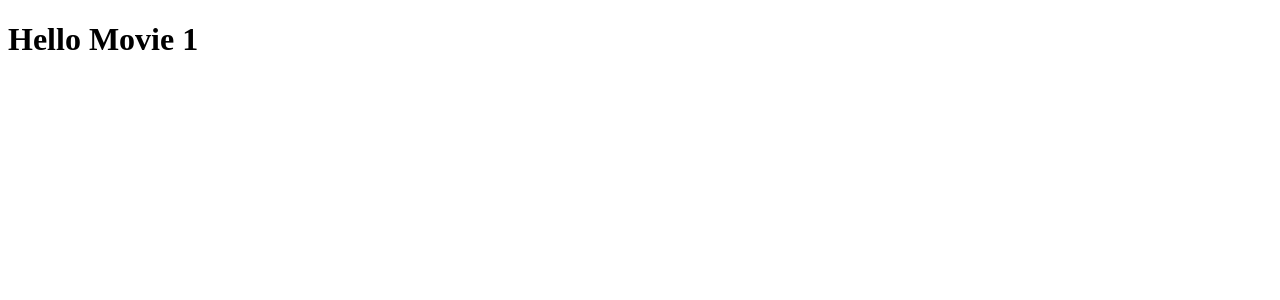
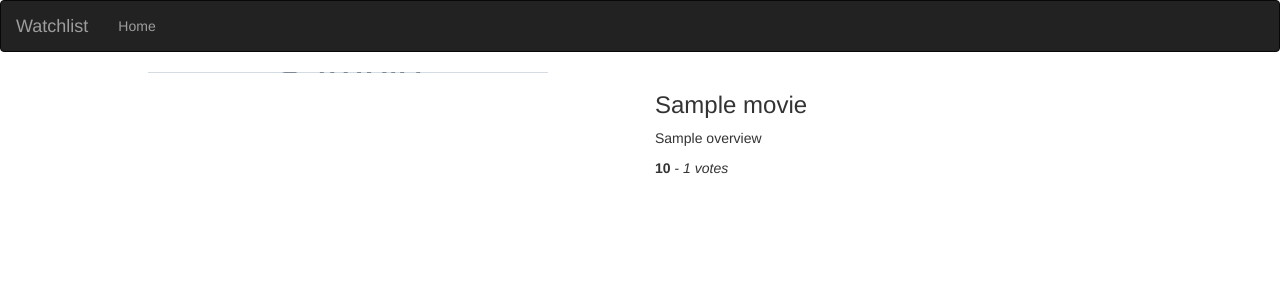
Before and after one commit to geezercodes/Flask-Watchlist, a Flask app: template app/templates/movie.html in a window 1280 px wide. Shown: the top 300 px of the page. Run offline with Flask 2, Linux system fonts and the light colour scheme; the template is opened without the code that fills it: most values are stand-ins (such as "Sample title", 1, 10 or a date in 2020); some libraries are stand-ins or nearby versions.

Commit message:
add the api templates

```diff
--- a/app/__init__.py
+++ b/app/__init__.py
@@ -1,5 +1,6 @@
 from flask import Flask
 from .config import DevConfig
+from flask_bootstrap import Bootstrap
 
 # Initializing application
 app = Flask(__name__,instance_relative_config = True)
@@ -8,4 +9,8 @@ app = Flask(__name__,instance_relative_config = True)
 app.config.from_object(DevConfig)
 app.config.from_pyfile('config.py')
 
+# Initializing Flask Extensions
+bootstrap = Bootstrap(app)
+
 from app import views
+from app import error
--- /dev/null
+++ b/app/templates/base.html
@@ -0,0 +1,6 @@
+{% extends 'bootstrap/base.html'%}
+
+<!-- Navbar block  -->
+{% block navbar %}
+    {% include 'navbar.html' %}
+{% endblock %}
--- /dev/null
+++ b/app/templates/fourOwfour.html
@@ -0,0 +1,5 @@
+{% extends 'base.html'%}
+
+{% block content %}
+    <h1>WHOOOPS we can't find that page</h1>
+{% endblock %}
--- a/app/templates/movie.html
+++ b/app/templates/movie.html
@@ -1,14 +1,22 @@
-<!DOCTYPE html>
-<html>
-    <head>
-        <meta charset="utf-8">
-        {% if title %}
-        <title> {{ title }}</title>
-        {% else %}
-        <title> Welcome to the best Movie Review website </title>
-        {% endif %}
-    </head>
-    <body>
-        <h1> Hello Movie {{id}} </h1>
-    </body>
-</html>
+{% extends 'base.html'%}
+<!-- Content block -->
+{% block content %}
+<div class="container">
+
+    <!-- Poster background -->
+    <div class="row">
+        <div class="col-xs-6 col-sm-6 col-md-6 col-lg-6 posterPath" style="background: url({{movie.poster}}) no-repeat center center">
+        </div>
+
+        <div class="col-xs-6 col-sm-6 col-md-6 col-lg-6 movie-details">
+            <h3>{{ movie.title }}</h3>
+
+            <p class="overview"> {{ movie.overview }}</p>
+            <p class="ratings"> <b> {{ movie.vote_average }}</b> - <i>{{ movie.vote_count}} votes </i> </p>
+
+
+        </div>
+    </div>
+
+</div>
+{% endblock %}
--- /dev/null
+++ b/app/templates/navbar.html
@@ -0,0 +1,18 @@
+<div class="navbar navbar-inverse" role="navigation">
+    <div class="container-fluid">
+        <div class="navbar-header">
+            <button type="button" class="navbar-toggle" data-toggle="collapse" data-target=".navbar-collapse">
+              <span class="sr-only">Toggle navigation</span>
+              <span class="icon-bar"></span>
+              <span class="icon-bar"></span>
+              <span class="icon-bar"></span>
+            </button>
+            <a class="navbar-brand" href="/"> Watchlist </a>
+        </div>
+        <div class="navbar-collapse collapse">
+            <ul class="nav navbar-nav">
+                <li><a href="/">Home</a></li>
+        </div>
+
+    </div>
+</div>
```
Also changed, not shown: app/error.py (+9 -0 lines), app/request.py (+21 -0 lines), app/templates/index.html (+12 -13 lines), app/templates/macros.html (+8 -1 lines), app/views.py (+11 -6 lines), app/static/css/index.css (added).
